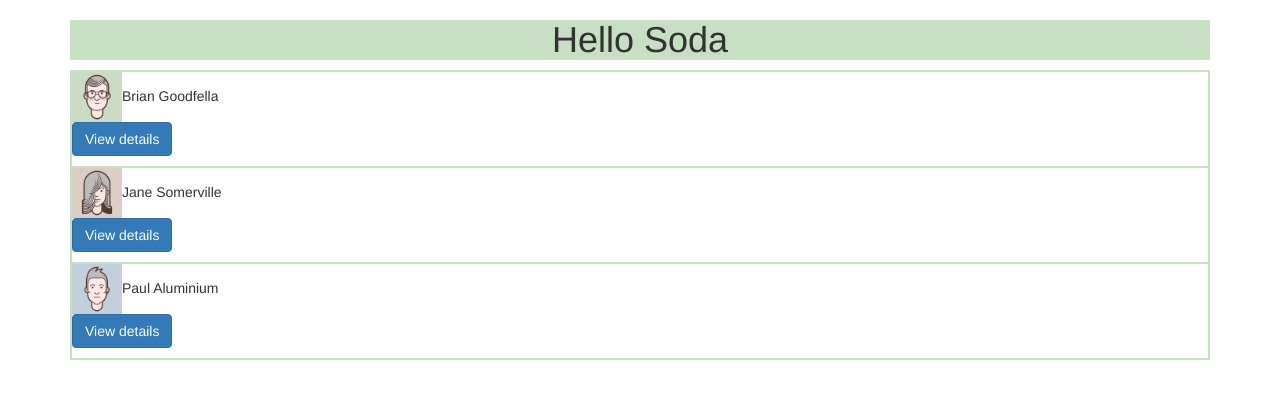
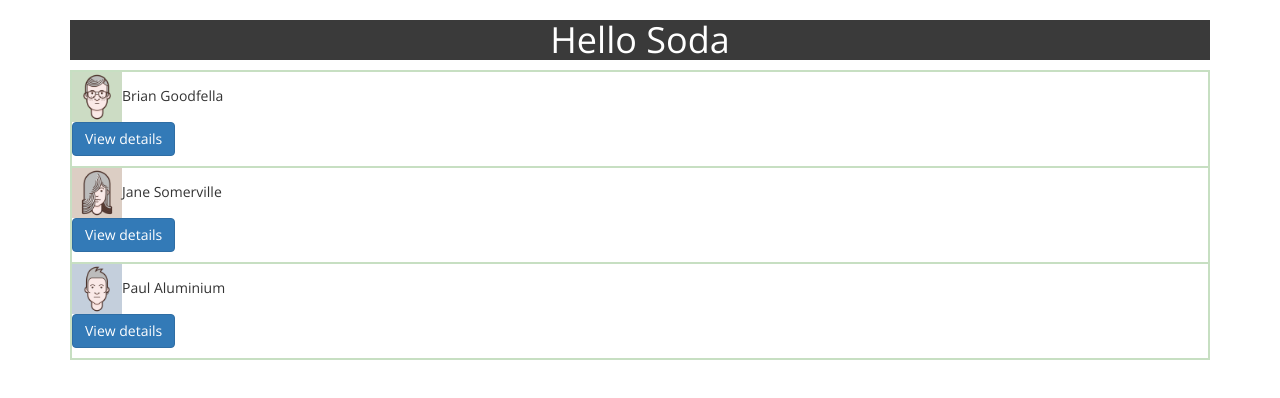
Before and after one commit to 123lk/clos-tech-project, a React app: page / in a window 1280 px wide. Built offline with nearby package versions, Linux system fonts and the light colour scheme.

Commit message:
added google fonts

```diff
--- /dev/null
+++ b/public/css/main.css
@@ -0,0 +1,3 @@
+body {
+  font-family: 'Open Sans', sans-serif;
+}
--- a/public/index.html
+++ b/public/index.html
@@ -6,8 +6,9 @@
     <meta name="viewport" content="width=device-width, initial-scale=1">
 
     <title>Hello Soda</title>
-
     <link href="css/bootstrap.min.css" rel="stylesheet">
+    <link rel="stylesheet" href="css/main.css">
+    <link href="https://fonts.googleapis.com/css?family=Open+Sans:400,700" rel="stylesheet">
   </head>
   <body>
     <div id="root"></div>
--- a/src/css/App.css
+++ b/src/css/App.css
@@ -1,4 +1,5 @@
 #header {
-  background-color: #C7DFC2;
+  background-color: #3A3A3A;
+  color: white;
   text-align: center;
 }
```
